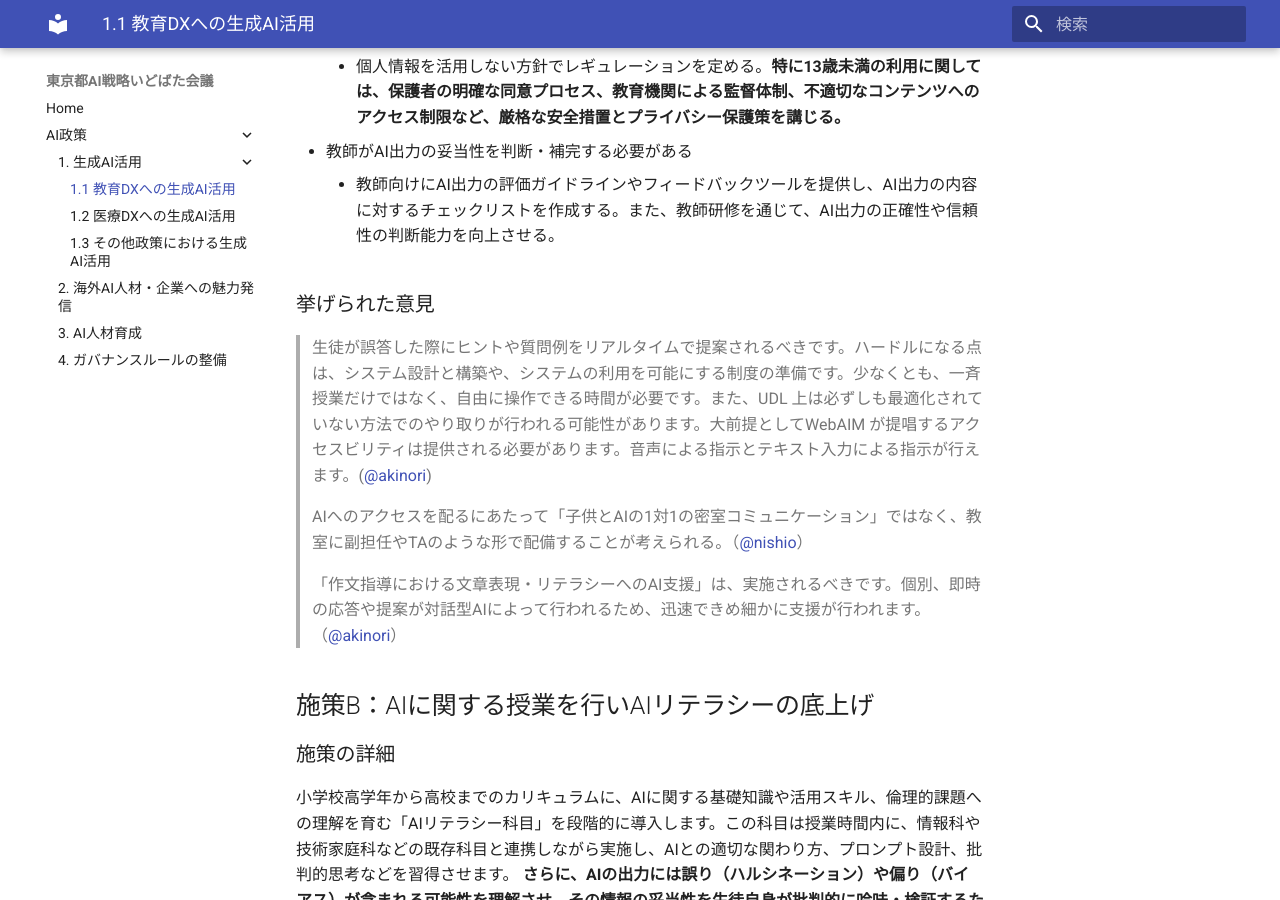
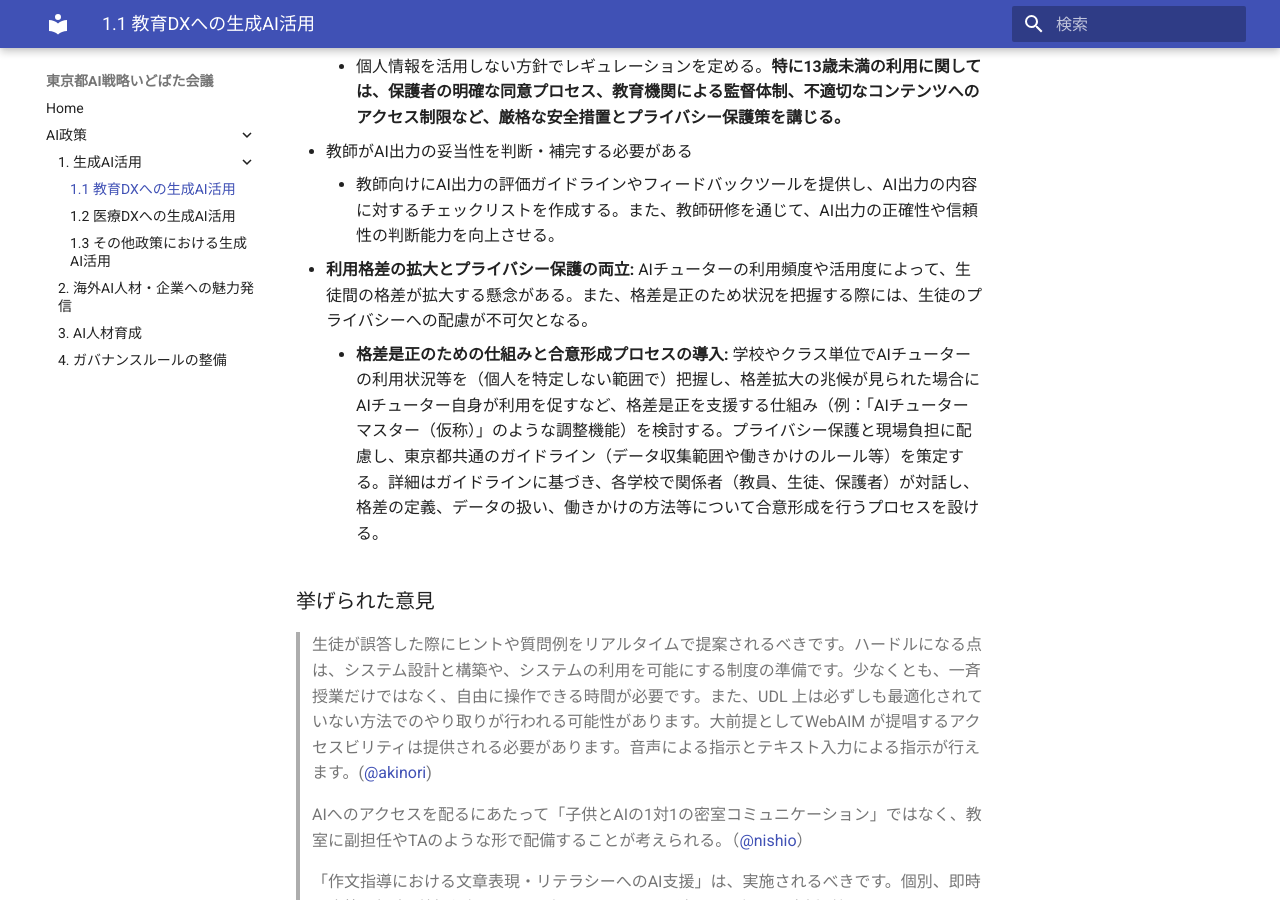
Before and after one commit to takahiroanno2024/2025_ai_idobatakaigi_output, an MkDocs documentation site: the page built from docs/1.1_教育DXへの生成AI活用.md, in a window 1280 px wide and 900 px high, scrolled down 2591 px. Built offline with MkDocs 1.6.1 and Material for MkDocs 9.7.7, drawn with Linux system fonts in a browser that asks for light colours.

Commit message:
ShoKaさんの提案に基づき、施策AにAIチューターの利用格差是正とプライバシー保護に関する課題・解決策を追記

```diff
--- a/docs/1.1_教育DXへの生成AI活用.md
+++ b/docs/1.1_教育DXへの生成AI活用.md
@@ -42,6 +42,8 @@ ChatGPT等の汎用的なLLM（大規模言語モデル）を全児童生徒に
     - 個人情報を活用しない方針でレギュレーションを定める。**特に13歳未満の利用に関しては、保護者の明確な同意プロセス、教育機関による監督体制、不適切なコンテンツへのアクセス制限など、厳格な安全措置とプライバシー保護策を講じる。**
 - 教師がAI出力の妥当性を判断・補完する必要がある
     - 教師向けにAI出力の評価ガイドラインやフィードバックツールを提供し、AI出力の内容に対するチェックリストを作成する。また、教師研修を通じて、AI出力の正確性や信頼性の判断能力を向上させる。
+- **利用格差の拡大とプライバシー保護の両立:** AIチューターの利用頻度や活用度によって、生徒間の格差が拡大する懸念がある。また、格差是正のため状況を把握する際には、生徒のプライバシーへの配慮が不可欠となる。
+    - **格差是正のための仕組みと合意形成プロセスの導入:** 学校やクラス単位でAIチューターの利用状況等を（個人を特定しない範囲で）把握し、格差拡大の兆候が見られた場合にAIチューター自身が利用を促すなど、格差是正を支援する仕組み（例：「AIチューターマスター（仮称）」のような調整機能）を検討する。プライバシー保護と現場負担に配慮し、東京都共通のガイドライン（データ収集範囲や働きかけのルール等）を策定する。詳細はガイドラインに基づき、各学校で関係者（教員、生徒、保護者）が対話し、格差の定義、データの扱い、働きかけの方法等について合意形成を行うプロセスを設ける。
 
 ### 挙げられた意見
 > 生徒が誤答した際にヒントや質問例をリアルタイムで提案されるべきです。ハードルになる点は、システム設計と構築や、システムの利用を可能にする制度の準備です。少なくとも、一斉授業だけではなく、自由に操作できる時間が必要です。また、UDL 上は必ずしも最適化されていない方法でのやり取りが行われる可能性があります。大前提としてWebAIM が提唱するアクセスビリティは提供される必要があります。音声による指示とテキスト入力による指示が行えます。([@akinori](https://large-scale-conversation-sandbox.discourse.group/t/topic/78/17?u=eitaro))
```
